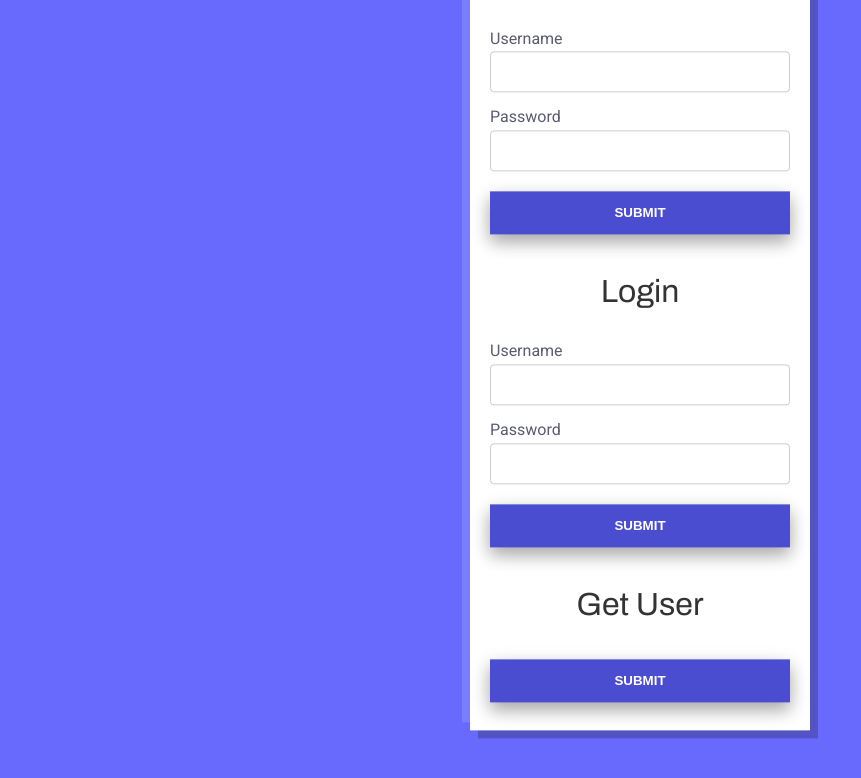
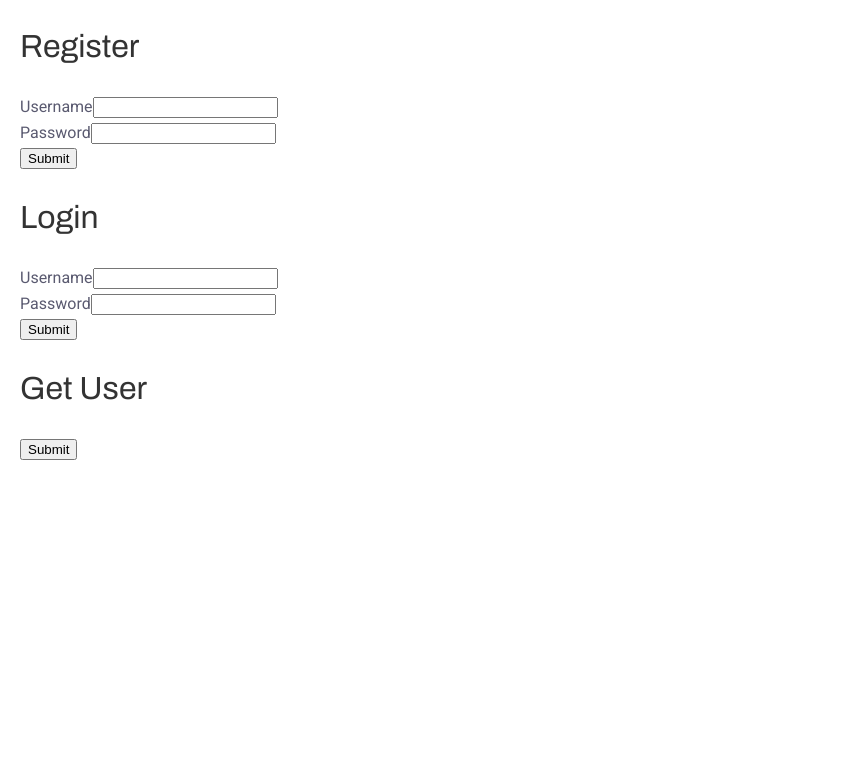
Before and after one commit to luke-weller/login-page, a React (Create React App) app in the folder client/: page / in a window 1280 px wide. Shown: the top 778 px of the page, without its empty margins (0-861 px from the left). Built offline with nearby package versions, Linux system fonts and the light colour scheme.

Commit message:
simplify css layout to be redone later

```diff
--- a/client/src/App.css
+++ b/client/src/App.css
@@ -2,14 +2,13 @@
 
 body {
 	font-family: 'Roboto', sans-serif;
-	background-color: #676afc;
 	color: #030e12;
 	line-height: 1.6;
   text-align: left;
+  margin: 20px;
 }
 
 h1, h2, h3, h4 {
-	text-align: center;
 	color: #333333;
 	font-family: 'Archivo', sans-serif;
 }
@@ -29,20 +28,16 @@ label {
 }
 
 
-input[type=text], input[type=password], select {
-    /* margin-bottom: 12px; */
-    width: 100%;
+/* input[type=text], input[type=password], select {
     padding: 12px 20px;
     display: inline-block;
     border: 0.5px solid #ccc;
     border-radius: 4px;
     box-sizing: border-box;
-
   }
 
-  button, input[type=submit] {
+button, input[type=submit] {
     text-transform: uppercase;
-    width: 100%;
     background-color: #676afc;
     font-weight: 600;
     color: white;
@@ -56,9 +51,9 @@ input[type=text], input[type=password], select {
 
   button, input[type=submit]:hover {
     background-color: #4b4dd1;
-  }
+  } */
 
-div.ContentContainer {
+/* div.ContentContainer {
   margin-bottom: 24px;
   margin-top: 24px;
   text-align: center;
@@ -115,4 +110,4 @@ div.ChildContainer {
  .FormContainer {
    margin-bottom: 12px;
    text-align: left;
- }
+ } */
```
